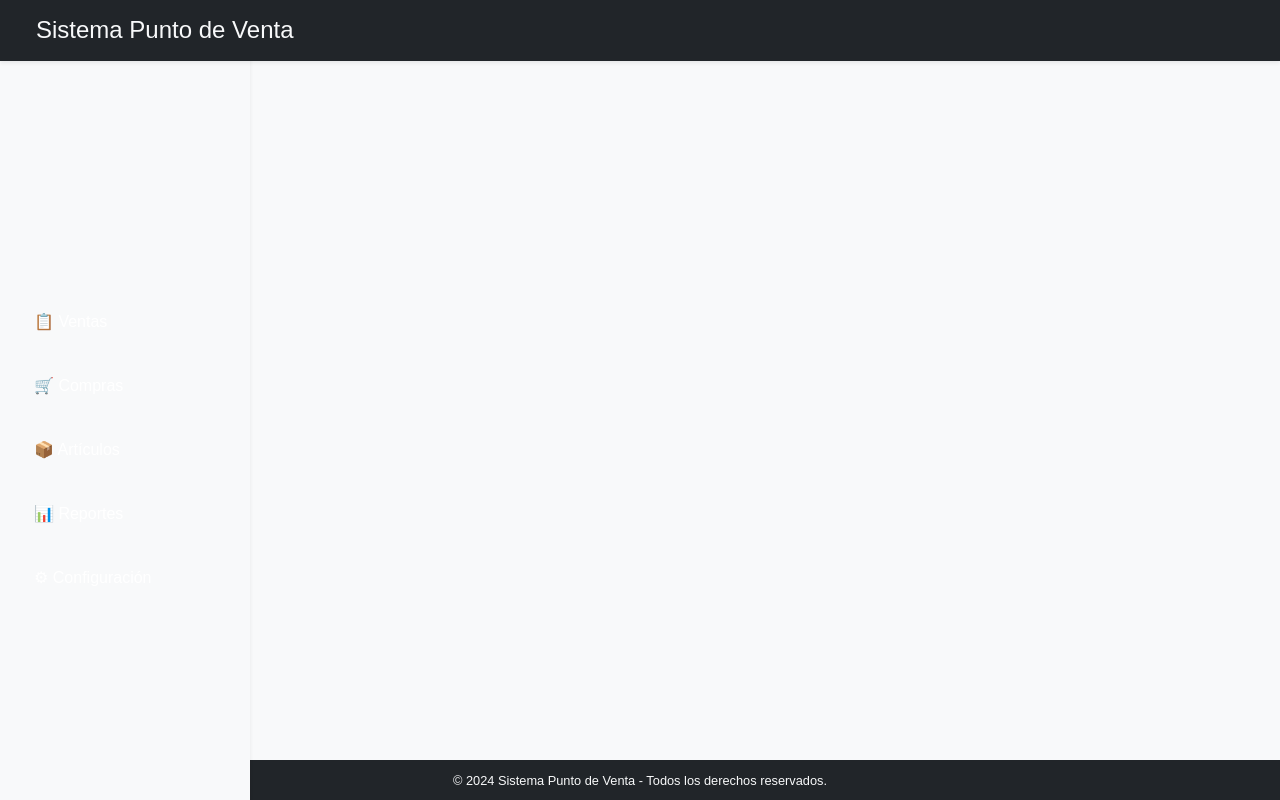
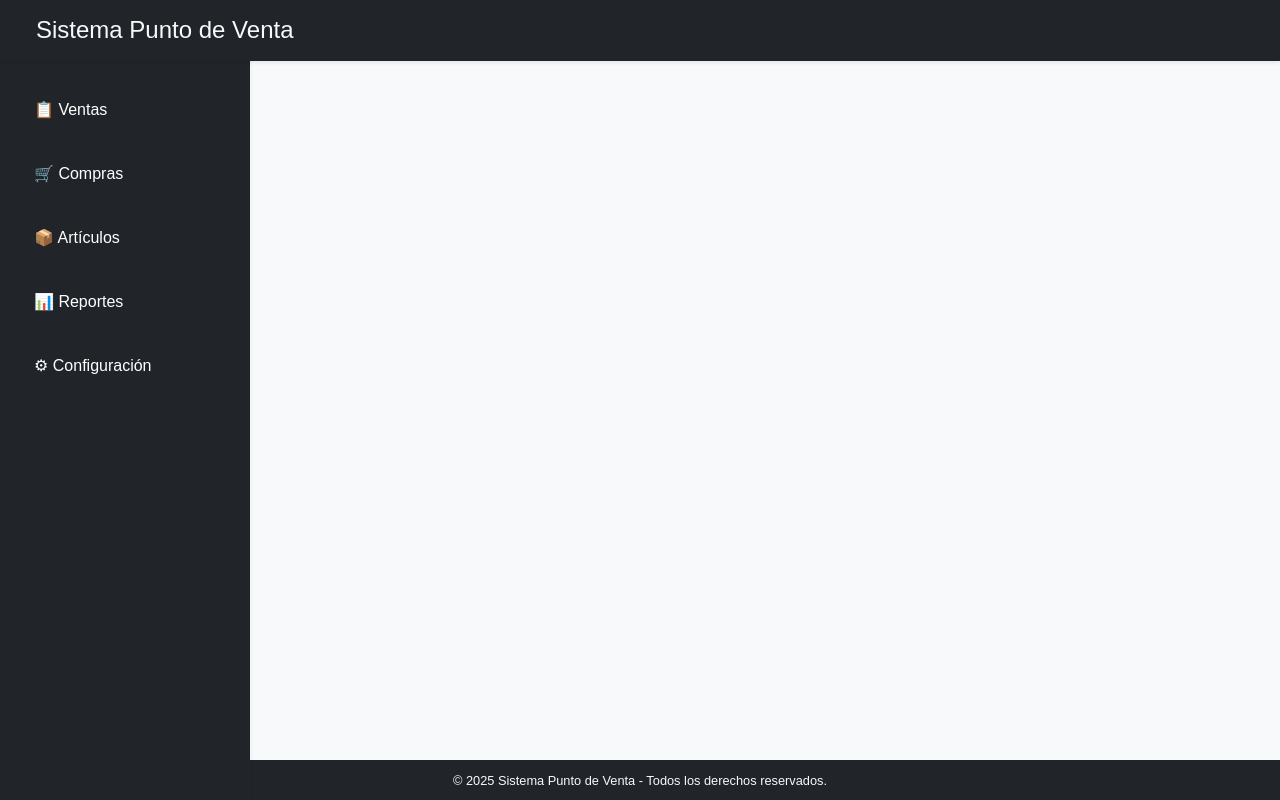
Before and after one commit to MQuirosP/pos_system, an Angular app in the folder frontend/pos_system/: page / in a window 1280 px wide. Built offline with nearby package versions, Linux system fonts and the light colour scheme.

Commit message:
modified:   backend/src/database/entities/products.entity.ts 	modified:   frontend/pos_system/src/app/app.component.html 	modified:   frontend/pos_system/src/styles.css

```diff
--- a/frontend/pos_system/src/app/app.component.html
+++ b/frontend/pos_system/src/app/app.component.html
@@ -9,10 +9,10 @@
   <!-- Contenedor principal -->
   <div class="d-flex flex-grow-1">
     <!-- Navbar lateral -->
-    <nav class="navbar navbar-expand-md bg-light shadow-sm" [ngClass]="{'show': sidebarVisible, 'collapsed': !sidebarVisible}" id="sidebar">
+    <nav class="bg-dark navbar navbar-expand-md bg-light shadow-sm" [ngClass]="{'show': sidebarVisible, 'collapsed': !sidebarVisible}" id="sidebar">
       <!-- Botón Hamburguesa -->
       <button
-        class="navbar-toggler collapsed d-md-none m-3"
+        class="float-end navbar-toggler collapsed d-md-none m-3"
         style="position: absolute; right: 10px; top: 15px;"
         [ngClass]="{'collapsed': !sidebarVisible}"
         id="toggleSidebarBtn"
@@ -20,12 +20,12 @@
         aria-label="Toggle navigation"
         (click)="toggleSidebar()"
       >
-        <span class="navbar-toggler-icon"></span>
+        <span class=""></span>
         <span></span>
         <span></span>
       </button>
 
-      <ul class="nav flex-column p-2">
+      <ul class="nav flex-column align-self-start p-2">
         <li class="nav-item">
           <a routerLink="/ventas" class="nav-link px-3">📋 Ventas</a>
         </li>
@@ -53,7 +53,7 @@
   <!-- Footer -->
   <footer class="bg-dark text-light text-center py-2 mt-auto">
     <div class="container">
-      <small>&copy; 2024 Sistema Punto de Venta - Todos los derechos reservados.</small>
+      <small>&copy; 2025 Sistema Punto de Venta - Todos los derechos reservados.</small>
     </div>
   </footer>
 </div>
--- a/frontend/pos_system/src/styles.css
+++ b/frontend/pos_system/src/styles.css
@@ -111,6 +111,8 @@
     margin-top: 60px; /* Deja espacio para el header */
   }
 
+
+
   footer {
     background-color: #343a40;
     color: white;
```
Also changed, not shown: 1 other file (tests, documents, lock files or other folders).
